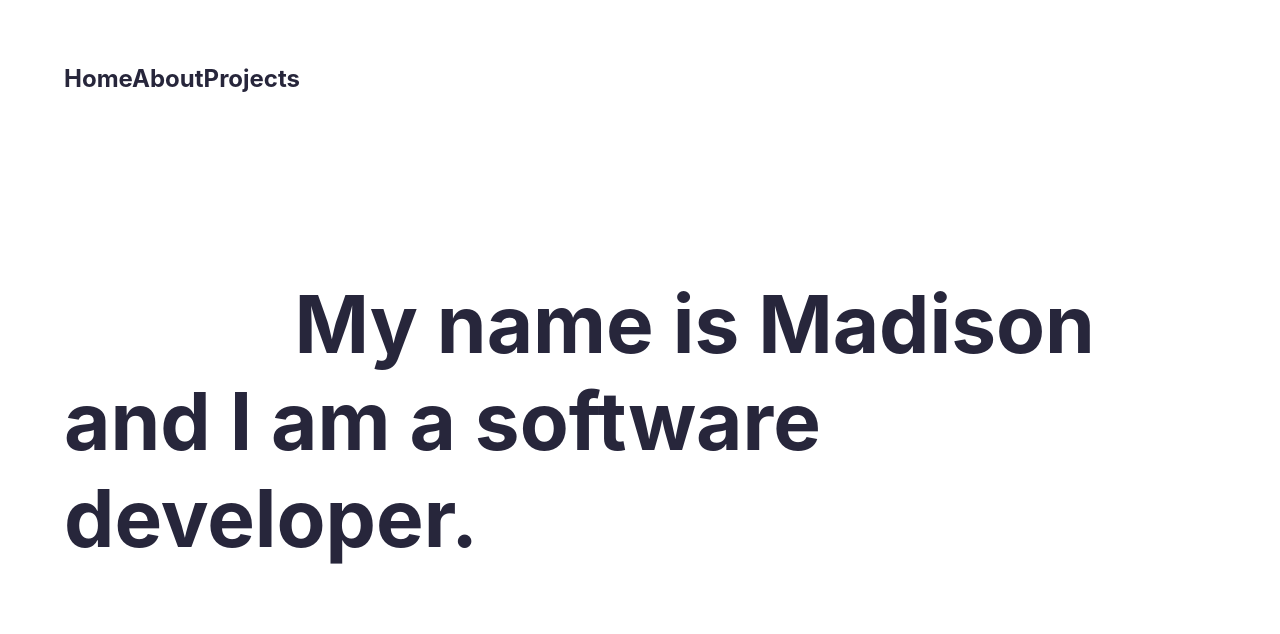
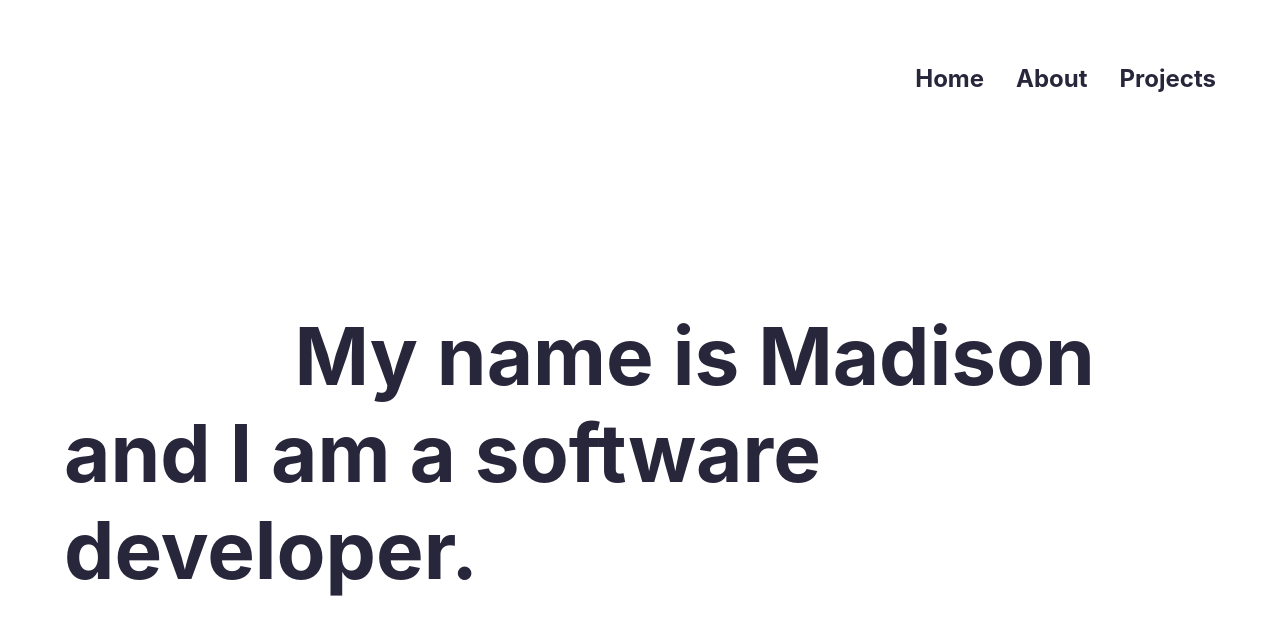
Before and after one commit to madisonlowe/mySiteReact, a React app: page / in a window 1280 px wide. Built offline with nearby package versions, Linux system fonts and the light colour scheme.

Commit message:
Fixed 'About' route with CSS.

```diff
--- a/src/Components/App/App.css
+++ b/src/Components/App/App.css
@@ -5,7 +5,6 @@ a {
 }
 
 .App {
-  text-align: none;
   padding: 5%;
   color: var(--main-dark);
   min-height: 100%;
@@ -14,7 +13,7 @@ a {
 .navigation {
   display: flex;
   flex-wrap: wrap;
-  justify-content: flex-end;
+  justify-content: right;
   gap: 2rem;
   margin: auto;
 }
@@ -37,6 +36,10 @@ a {
 }
 
 /* Code for about.js. */
+.about-container {
+  width: 90vw;
+}
+
 .about-desc {
   width: 730px;
   line-height: 200%;
--- a/src/Components/App/App.js
+++ b/src/Components/App/App.js
@@ -9,7 +9,7 @@ function App() {
   return (
     <main className="App">
       <Routes>
-        <Route path="/" element={<Navigation />} className="navigation">
+        <Route path="/" element={<Navigation />}>
           <Route index element={<Home />} />
           <Route path="about" element={<About />} />
           <Route path="projects" element={<Projects />} />
--- a/src/routes/about.js
+++ b/src/routes/about.js
@@ -2,10 +2,11 @@ export default function About() {
   return (
     <main>
       <h1>About.</h1>
+      <div className="about-container">
         <section className="about-desc">
           <h2>
-          I’m a full-stack software developer, based in the North of England. I
-          like making things and solving problems.
+            I’m a full-stack software developer, based in the North of England.
+            I like making things and solving problems.
           </h2>
           <p>
             Having previously studied English Literature, and worked in retail,
@@ -16,10 +17,10 @@ export default function About() {
             development would allow me to do just that.
           </p>
           <p>
-          I got stuck in, completing the SheCodes Basics Introduction to Coding
-          and freeCodeCamp’s Responsive Web Design certifications in Spring
-          2022. This led me to the School of Code, where I was selected as one
-          of 150 bootcampers – out of nearly 3000 applicants – to train
+            I got stuck in, completing the SheCodes Basics Introduction to
+            Coding and freeCodeCamp’s Responsive Web Design certifications in
+            Spring 2022. This led me to the School of Code, where I was selected
+            as one of 150 bootcampers – out of nearly 3000 applicants – to train
             full-time from April through August in software development.
           </p>
           <p>
@@ -33,6 +34,7 @@ export default function About() {
             <a href="https://github.com/madisonlowe">GitHub</a>.{" "}
           </p>
         </section>
+      </div>
     </main>
   );
 }
--- a/src/routes/navigation.js
+++ b/src/routes/navigation.js
@@ -2,7 +2,7 @@ import { Link, Outlet } from "react-router-dom";
 
 export default function Navigation() {
   return (
-    <nav>
+    <nav className="navigation">
       <Link to="/" className="nav-item">
         Home
       </Link>
```
Lines whose indentation alone changed are shown as unchanged.
